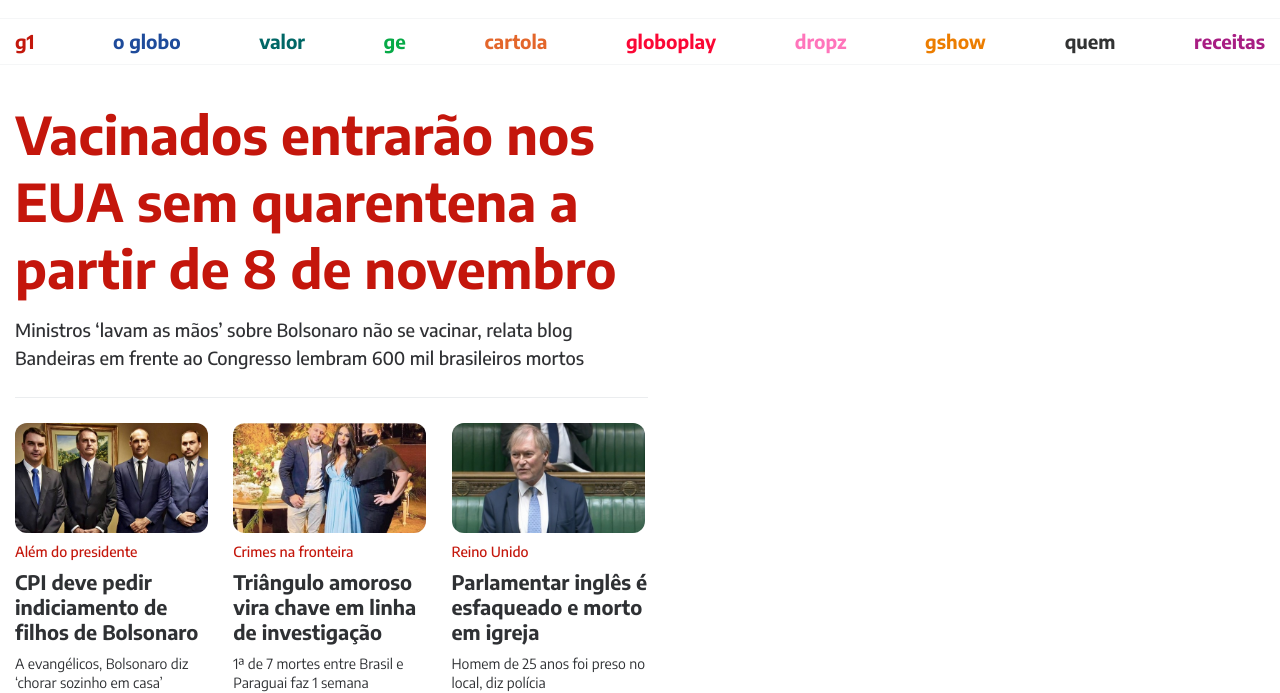
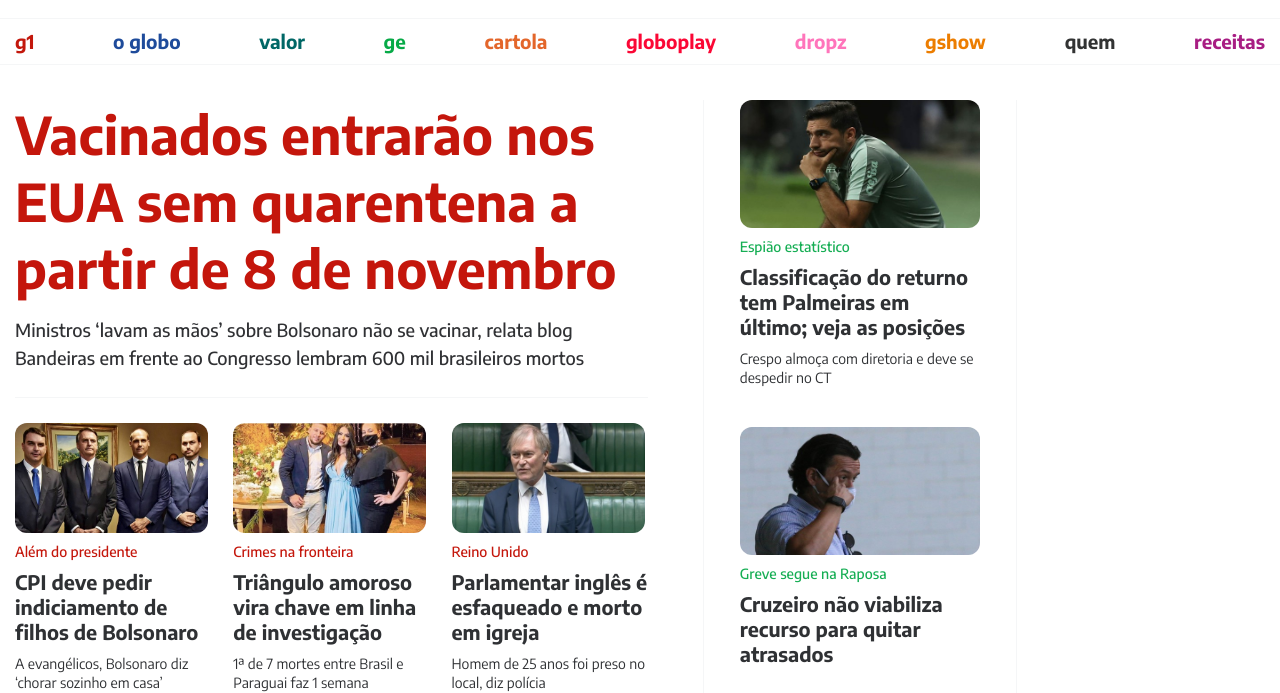
Before and after one commit to alexrla/003__Globo.com, a plain HTML site: page index.html in a window 1280 px wide. Shown: the part 62-755 px from the top of the page. Drawn offline with Linux system fonts and the light colour scheme.

Commit message:
Criando e estilizando a seção de esportes da página

```diff
--- a/css/conteudoPrincipal.css
+++ b/css/conteudoPrincipal.css
@@ -1,4 +1,6 @@
 .conteudo__principal    {
+    display: flex;
+
     margin-bottom: 50px;
 
     margin-left: auto;
@@ -41,7 +43,7 @@
 }
 
 .jornalismo__barraHorizontal    {
-    background: #EBEDEF;
+    background: #F5F6F7;
 
     height: 1px;
 
@@ -78,7 +80,7 @@
     padding-top: 10px;
 }
 
-.jornalismo__noticia___manchete {
+.jornalismo__noticia___manchete, .esporte__noticia___manchete {
     color: #2F3134;
 
     font-size: 20px;
@@ -90,7 +92,7 @@
     padding-top: 10px;
 }
 
-.jornalismo__noticia___complemento  {
+.jornalismo__noticia___complemento, .esporte__noticia___complemento  {
     color: #2F3134;
 
     font-size: 14px;
@@ -113,3 +115,47 @@
 .jornalismo__ultimaNoticia  {
     width: 31%;
 }
+
+/* Seção esporte */
+
+.esporte {
+    width: 25%;
+}
+
+.esporte__noticia   {
+    margin: 0 auto;
+
+    width: 240px;
+}
+
+.barra__vertical    {
+    background: #F5F6F7;
+
+    height: 805px;
+
+    width: 1px;
+}
+
+.esporte__noticia___imagem  {
+    border-radius: 12px;
+
+    height: 128px;
+
+    width: 240px;
+}
+
+.esporte__noticia___legenda {
+    color: #16AE54;
+
+    font-size: 14px;
+
+    font-weight: 500;
+
+    padding-top: 10px;
+}
+
+.espamentoNoticiasEsporte   {
+    margin-bottom: 30px;
+
+    margin-top: 40px;
+}
--- a/index.html
+++ b/index.html
@@ -205,9 +205,51 @@
                 </div>
             </section>
 
+            <div class="barra__vertical"></div>
+
             <section class="esporte">
+                <div class="esporte__noticia">
+                    <img src="img/espiao-estatistico.jpeg" class="esporte__noticia___imagem">
 
+                    <p class="esporte__noticia___legenda">
+                        Espião estatístico
+                    </p>
+
+                    <h2 class="esporte__noticia___manchete">
+                        Classificação do returno tem Palmeiras em último; veja as posições
+                    </h2>
+
+                    <p class="esporte__noticia___complemento">
+                        Crespo almoça com diretoria e deve se despedir no CT
+                    </p>
+                </div>
+
+                <div class="esporte__noticia espamentoNoticiasEsporte">
+                    <img src="img/greve-segue-na-raposa.jpeg" class="esporte__noticia___imagem">
+
+                    <p class="esporte__noticia___legenda">
+                        Greve segue na Raposa
+                    </p>
+
+                    <h2 class="esporte__noticia___manchete">
+                        Cruzeiro não viabiliza recurso para quitar atrasados
+                    </h2>
+                </div>
+
+                <div class="esporte__noticia">
+                    <img src="img/campeonato-frances.jpeg" class="esporte__noticia___imagem">
+
+                    <p class="esporte__noticia___legenda">
+                        Campeonato francês
+                    </p>
+
+                    <h2 class="esporte__noticia___manchete">
+                        Desfalcado, PSG recebe o Angers, 4º colocado
+                    </h2>
+                </div>
             </section>
+
+            <div class="barra__vertical"></div>
 
             <sections class="entretenimento">
 
```
